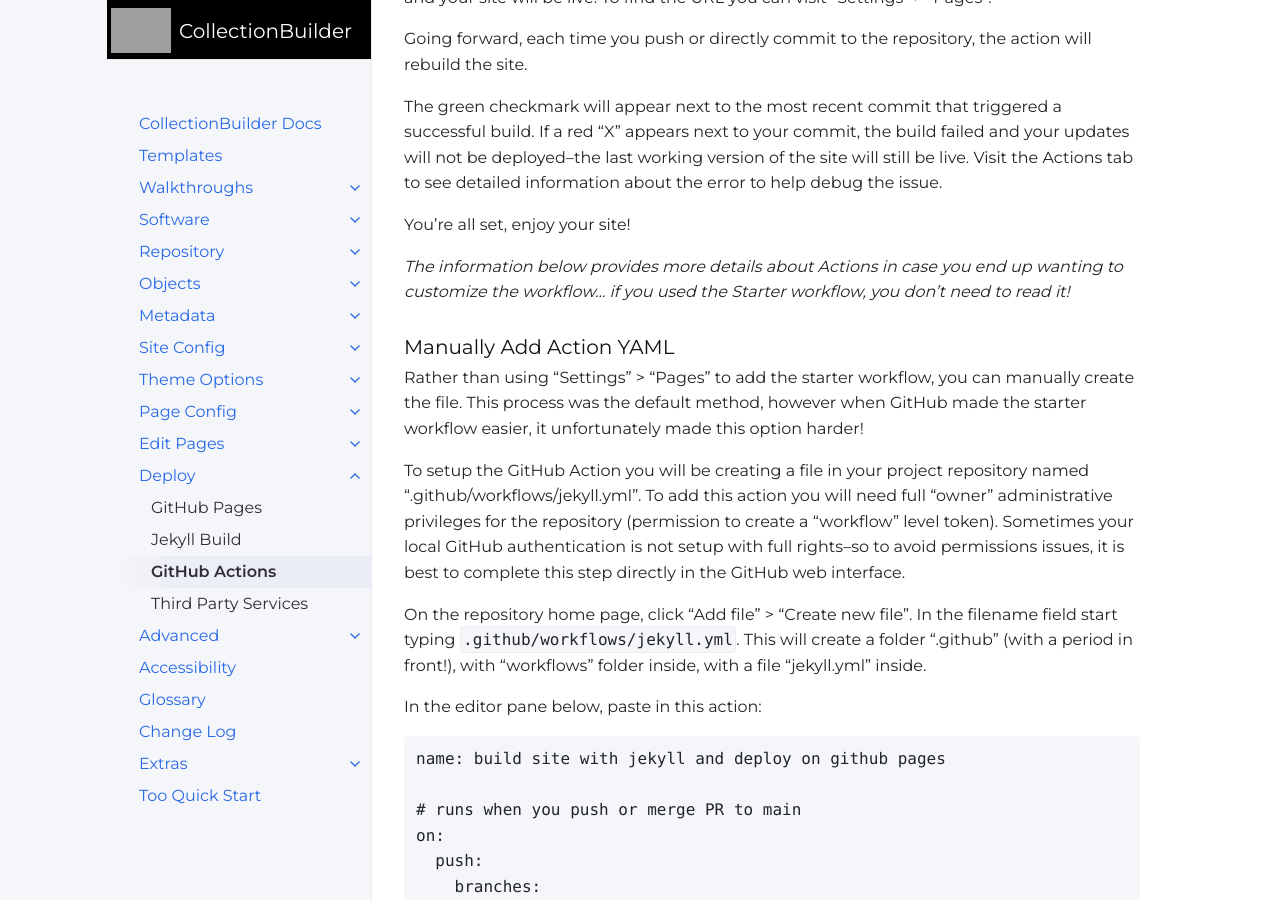
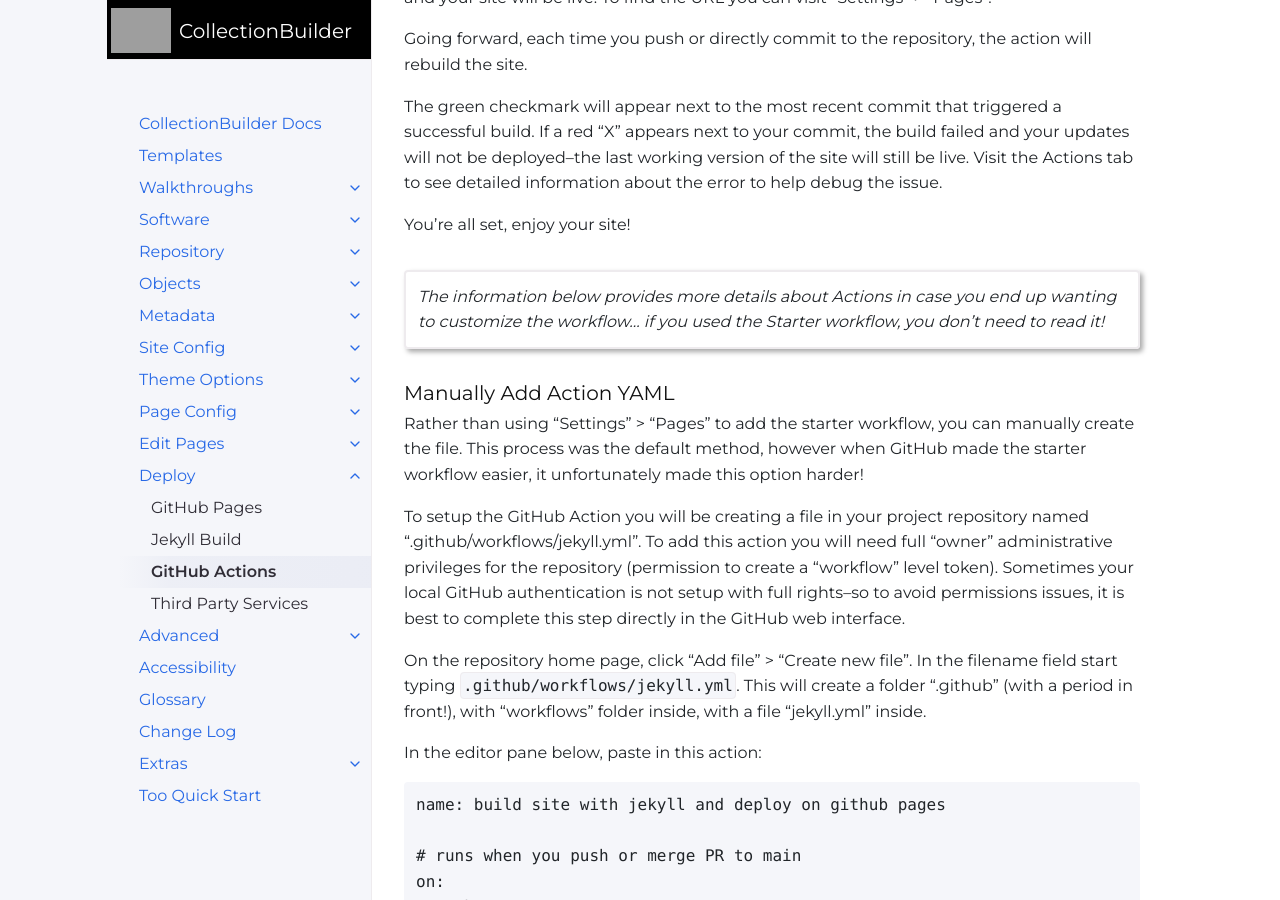
Before and after one commit to CollectionBuilder/cb-docs, a Jekyll site: the page built from docs/deploy/actions.md, in a window 1280 px wide and 900 px high, scrolled down 1548 px. Built offline with Jekyll 4.4.1, drawn with Linux system fonts in a browser that asks for light colours; comment, search, counter and statistics services are not loaded.

Commit message:
make bottom part to GitHub actions more dangerous

```diff
--- a/docs/deploy/actions.md
+++ b/docs/deploy/actions.md
@@ -51,6 +51,7 @@ Visit the Actions tab to see detailed information about the error to help debug
 
 You're all set, enjoy your site!
 
+{:.alert .alert-danger}
 *The information below provides more details about Actions in case you end up wanting to customize the workflow... if you used the Starter workflow, you don't need to read it!*
 
 ### Manually Add Action YAML
```
